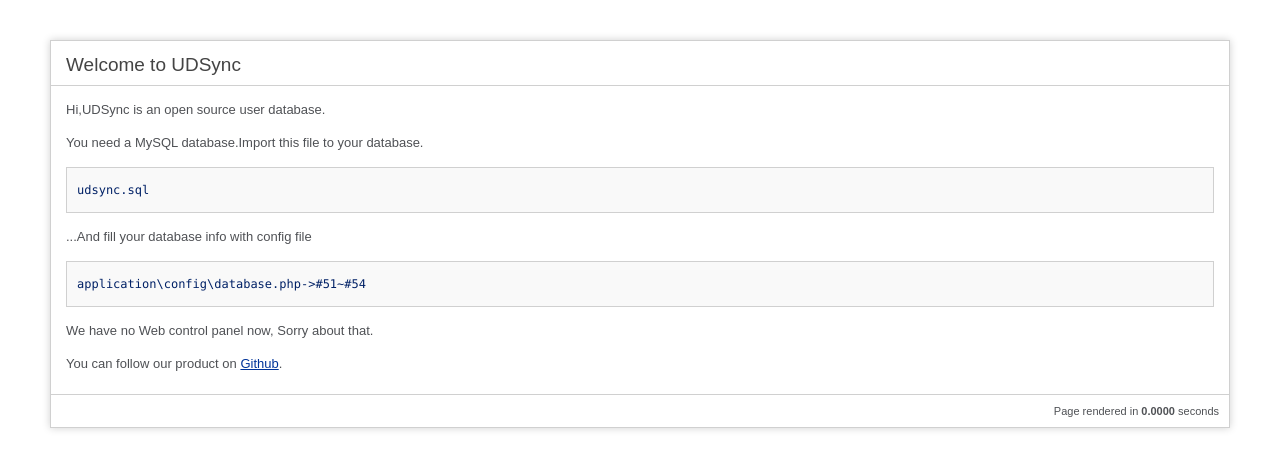
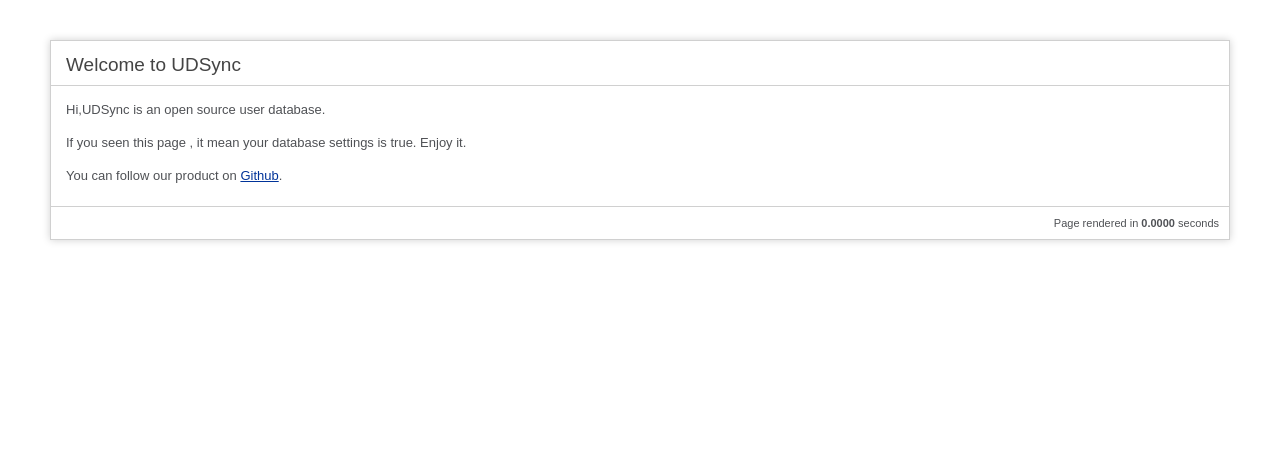
Before and after one commit to visvoy/UDSync, a CodeIgniter app: page / in a window 1280 px wide. Shown: the top 470 px of the page. Run offline with CodeIgniter, Linux system fonts and the light colour scheme.

Commit message:
Fix:user_login database bug,Session out date bug Changed:welcome_message.php

```diff
--- a/application/controllers/api/user.php
+++ b/application/controllers/api/user.php
@@ -29,7 +29,7 @@ Class User extends CI_Controller
 
 		if( $this->Application_data->match_app( $appid , $appkey ) == 1 ) //Make sure request was sent by registered client
 		{
-		if($this->User_data->user_login( $id , $password ) == 1) //Access database
+		if($this->User_data->user_login( $id , $password ) == 1 ) //Access database
 		{
 			echo $this->json->create_message('0','Login success'); //Returned a success message
 			$this->Session_data->create_session( $id , $user_ipadress , $user_agent);
--- a/application/views/welcome_message.php
+++ b/application/views/welcome_message.php
@@ -71,12 +71,7 @@
 
 	<div id="body">
 		<p>Hi,UDSync is an open source user database.</p>
-
-		<p>You need a MySQL database.Import this file to your database.</p>
-		<code>udsync.sql</code>
-		<p>...And fill your database info with config file</p>
-		<code>application\config\database.php->#51~#54</code>
-		<p>We have no Web control panel now, Sorry about that.</p>
+		<p>If you seen this page , it mean your database settings is true. Enjoy it.</p>
 		<p>You can follow our product on <a href="https://github.com/a20968/UDSync" target="_blank">Github</a>.</p>
 	</div>
 
```
Also changed, not shown: application/models/session_data.php (+4 -3 lines).
